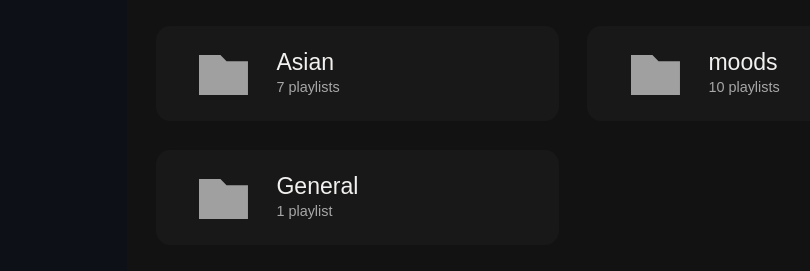
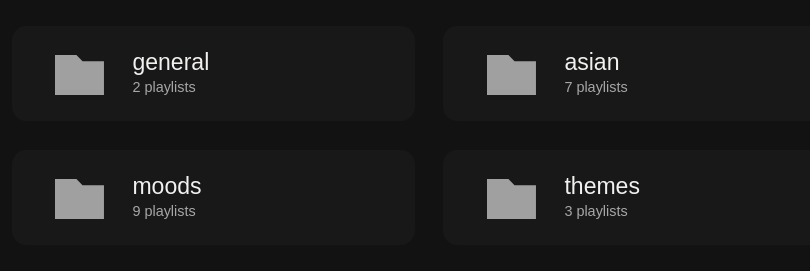
Before and after one commit to andrewkdinh/spotify.andrewkdinh.com, a plain HTML site: page index.html in a window 1280 px wide. Shown: the part 224-495 px from the top of the page, without its empty margins (45-855 px from the left). Drawn offline with Linux system fonts and the light colour scheme.

Commit message:
Focus on making this a standalone music website

```diff
--- a/css/general.css
+++ b/css/general.css
@@ -68,7 +68,7 @@ SPOTIFY
     background-color: #121212;
     height: 30rem;
     width: 90vw;
-    max-width: 30rem;
+    max-width: 40rem;
     margin: 0 auto;
     padding: 1rem;
 
--- a/js/general.js
+++ b/js/general.js
@@ -19,7 +19,7 @@ document.addEventListener('DOMContentLoaded', function(){
 
     loadSpotifyLibrary();
     loadArtistSlideshow();
-    loadProjects();
+    // loadProjects();
 });
 
 // page is fully loaded, including all frames, objects and images
@@ -57,20 +57,28 @@ function loadSpotifyLibrary() {
     const spotify_folders = {
         "Spotify Library": {
             "description": "",
-            "folders": ["Asian", "moods", "General"],
+            "folders": ["general", "asian", "moods", "themes", "languages"],
             "playlists": ["Present"]
         },
-        "Asian": {
+        "asian": {
             "folders": [],
             "playlists": ["asian", "viet", "korean", "japanese", "thai", "filipino", "chinese"]
         },
         "moods": {
             "folders": [],
-            "playlists": ["Soft", "boys ain't shit", "sad", "upbeat smooth", "oop", "broken", "smooth", "lovey dovey", "girlboss", "healing"]
+            "playlists": ["boys ain't shit", "sad", "upbeat smooth", "oop", "broken", "smooth", "lovey dovey", "girlboss", "healing"]
         },
-        "General": {
+        "general": {
             "folders": [],
-            "playlists": ["Down the middle"]
+            "playlists": ["Down the middle", "n00b"]
+        },
+        "themes": {
+            "folders": [],
+            "playlists": ["Soft", "Acoustic", "X"]
+        },
+        "languages": {
+            "folders": [],
+            "playlists": ["spanish"]
         }
     }
     const spotify_playlists = {
@@ -150,6 +158,22 @@ function loadSpotifyLibrary() {
         "Down the middle": {
             "description": "Universal enjoyment",
             "id": "7DRLuqvW64z6GkNlPsj8Mc"
+        },
+        "spanish": {
+            "description": "",
+            "id": "1II9EjZWmyJ0P11CqCuBSC"
+        },
+        "n00b": {
+            "description": "throw it back",
+            "id": "5vNcWJaSHWZovnqJJufwmi"
+        },
+        "Acoustic": {
+            "description": "",
+            "id": "7cjU25kGWMzQpH112OKqBC"
+        },
+        "X": {
+            "description": "ho ho ho",
+            "id": "3RKkec4zM4qs5GNWBed3sX"
         }
     }
 
@@ -404,6 +428,9 @@ function loadArtistSlideshow() {
     observer.observe(document.getElementById("music"));
 }
 
+////////////////////////////////
+// Load project iFrames
+////////////////////////////////
 function loadProjects() {
     document.querySelectorAll("#projects summary").forEach(elem => {
         elem.onclick = function() {
```
Also changed, not shown: index.html (+9 -6 lines), img/artist/salem_ilese.jpg (added), img/spotify/acoustic.jpg (added), img/spotify/n00b.jpg (added), img/spotify/present.jpg, img/spotify/spanish.jpg (added), img/spotify/x.jpg (added).
